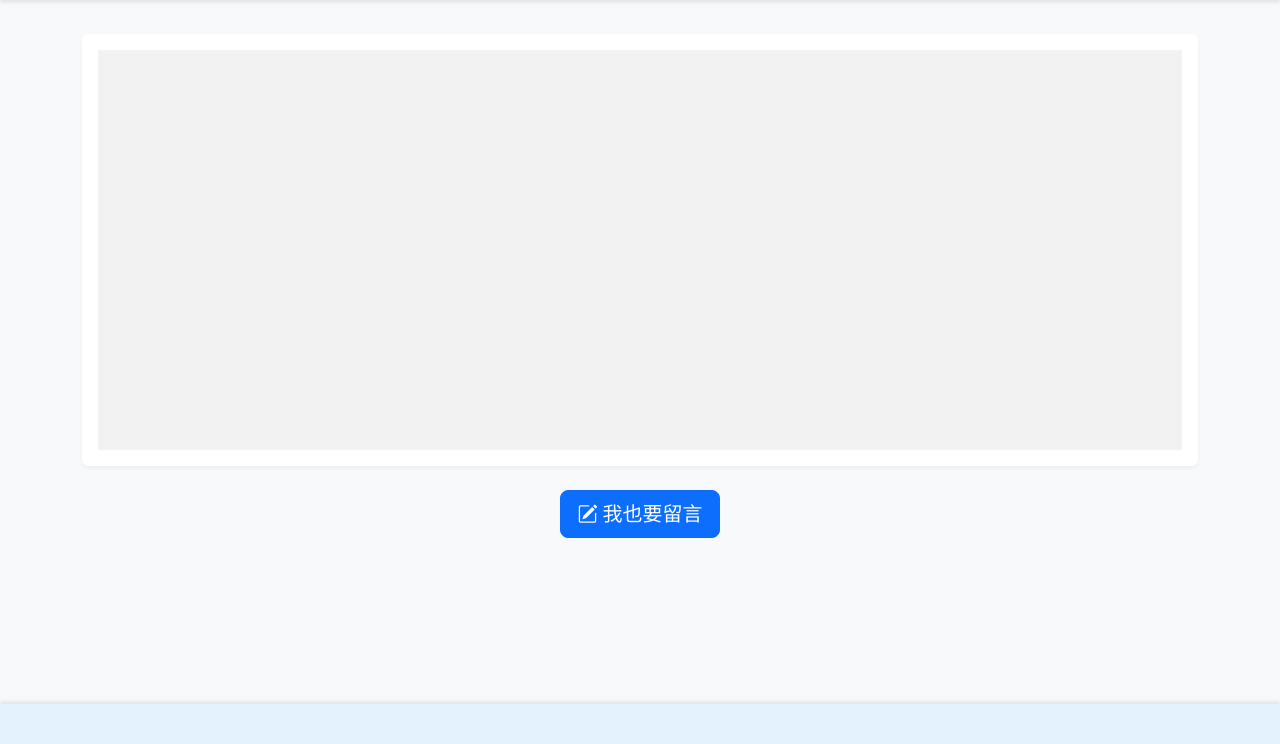
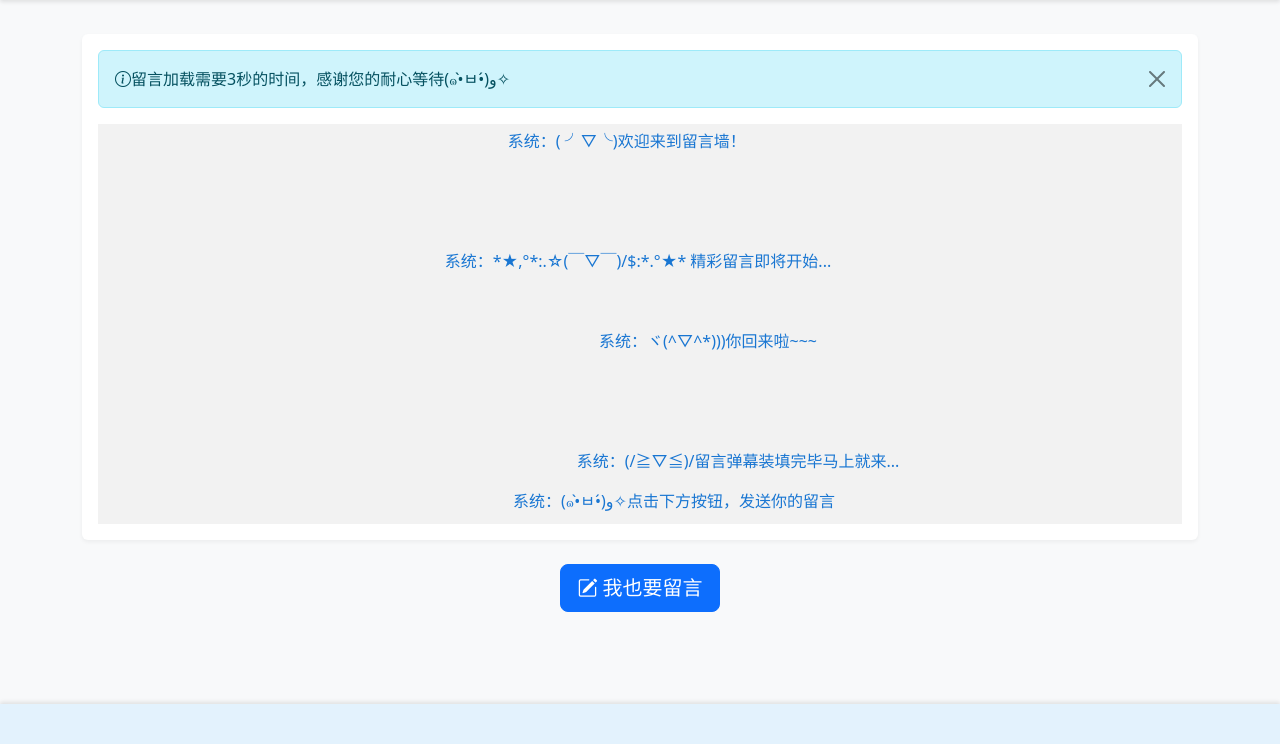
Before and after one commit to liuxixin618/boke, a Flask app: page /messages in a window 1280 px wide. Shown: the part 56-800 px from the top of the page. Run offline with Flask 2, Linux system fonts and the light colour scheme; data that the repository does not hold is empty; some libraries are stand-ins or nearby versions.

Commit message:
添加固定弹幕的功能

```diff
--- a/app/templates/main/messages_show.html
+++ b/app/templates/main/messages_show.html
@@ -7,6 +7,12 @@
     <!-- 弹幕区域 -->
     <div class="card mb-4">
         <div class="card-body">
+            <!-- 添加提示文本 -->
+            <div id="danmaku-tip" class="alert alert-info alert-dismissible fade show mb-3" role="alert">
+                <i class="bi bi-info-circle"></i>留言加载需要3秒的时间，感谢您的耐心等待(๑•̀ㅂ•́)و✧
+                <button type="button" class="btn-close" data-bs-dismiss="alert" aria-label="Close"></button>
+            </div>
+
             <div id="danmaku-container"
                  style="height: 400px; position: relative; overflow: hidden; background-color: rgba(0, 0, 0, 0.05);"
                  data-messages='{{ messages|tojson|safe }}'>
@@ -90,10 +96,28 @@
                 if (messages.length > 0) {
                     createDanmaku(getRandomMessage());
                 }
-                // 随机 1-3 秒后发送下一条
                 setTimeout(sendNext, Math.random() * 2000 + 1000);
             }
-            sendNext();
+
+            // 先发送固定的欢迎弹幕
+            const welcomeMessages = [
+                { contact: '系统', content: '( ╯▽╰)欢迎来到留言墙！' },
+                { contact: '系统', content: '*★,°*:.☆(￣▽￣)/$:*.°★* 精彩留言即将开始...' },
+                { contact: '系统', content: '(๑•̀ㅂ•́)و✧点击下方按钮，发送你的留言' },
+                { contact: '系统', content: 'ヾ(^▽^*)))你回来啦~~~' },
+                { contact: '系统', content: '(/≧▽≦)/留言弹幕装填完毕马上就来...' }
+            ];
+
+            // 立即发送第一条欢迎弹幕
+            createDanmaku(welcomeMessages[0]);
+
+            // 其余欢迎弹幕每隔300ms发送一条
+            for(let i = 1; i < welcomeMessages.length; i++) {
+                setTimeout(() => createDanmaku(welcomeMessages[i]), i * 300);
+            }
+
+            // 最后一条欢迎弹幕发送完1秒后开始随机弹幕
+            setTimeout(sendNext, welcomeMessages.length * 300 + 1000);
         }
 
         startDanmaku();
```
